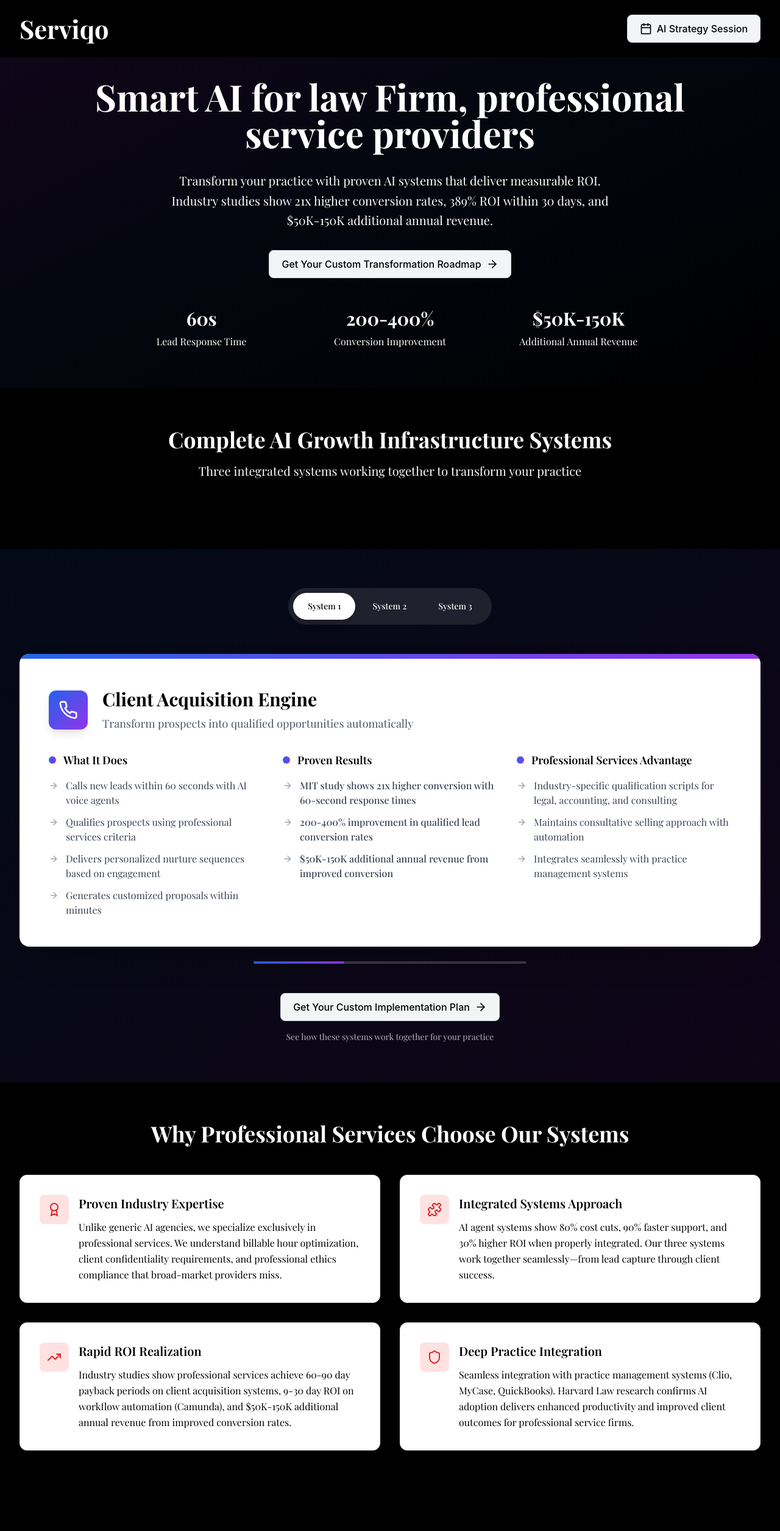
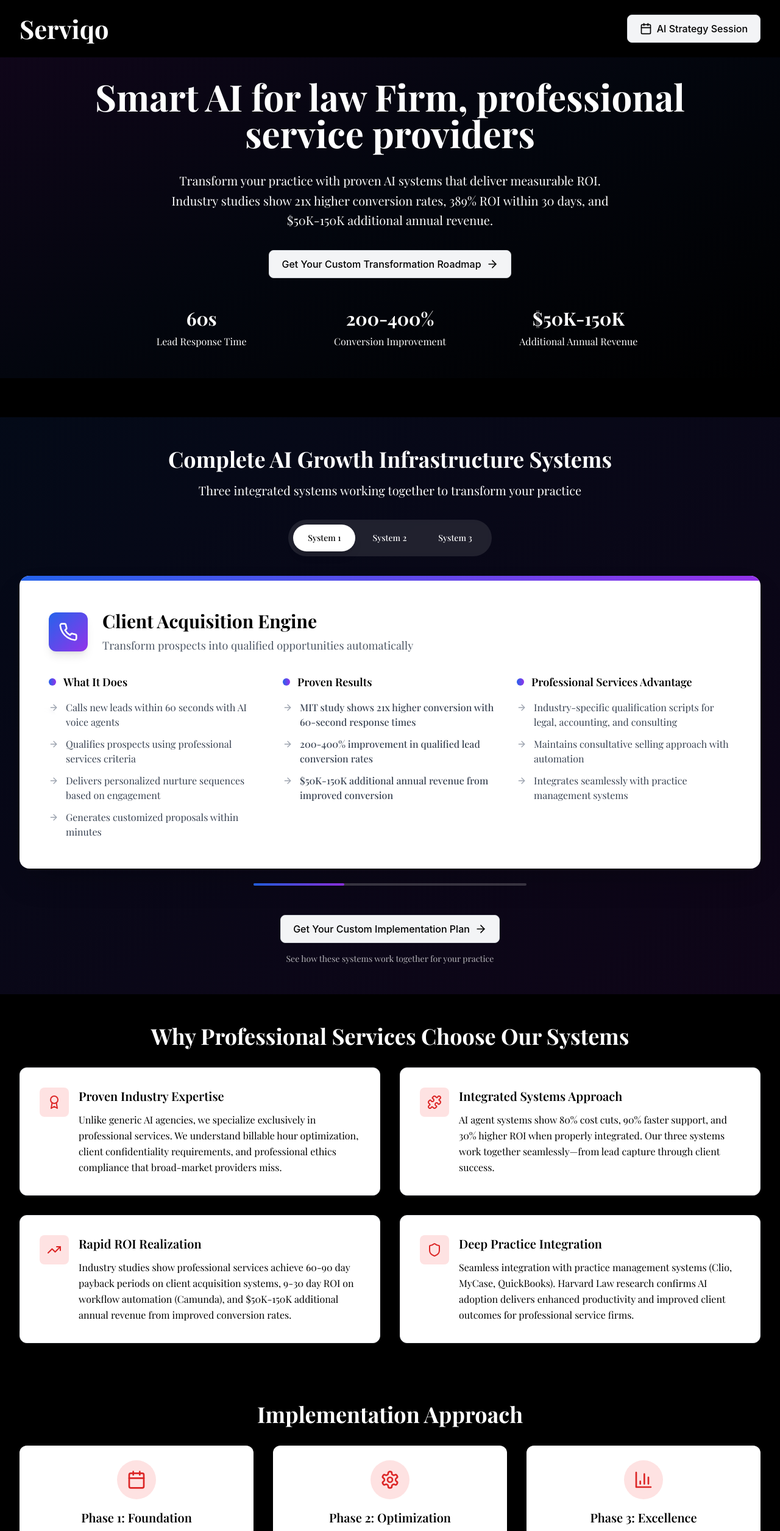
Before and after one commit to bolaServico/Servicobola, a React (Vite) app: page / in a window 1280 px wide. Shown: the top 2510 px of the page at 61% size. Built offline with nearby package versions, Linux system fonts and the light colour scheme.

Commit message:
Move headings to SystemsCarousel and improve layout

```diff
--- a/src/components/CaseStudiesSection.tsx
+++ b/src/components/CaseStudiesSection.tsx
@@ -46,9 +46,9 @@ const CaseStudiesSection: React.FC<CaseStudiesSectionProps> = ({ isDarkMode }) =
   ];
 
   return (
-    <section className="py-16 bg-black">
+    <section className="py-12 bg-black">
       <div className="max-w-7xl mx-auto px-4 sm:px-6 lg:px-8">
-        <div className="text-center mb-12">
+        <div className="text-center mb-8">
           <h2 className="text-3xl md:text-4xl font-bold mb-4 text-white transition-colors duration-300" style={{ fontFamily: "'Playfair Display', Georgia, 'Times New Roman', serif" }}>
             Proven ROI from Industry Leaders
           </h2>
--- a/src/components/FinalCTA.tsx
+++ b/src/components/FinalCTA.tsx
@@ -8,7 +8,7 @@ interface FinalCTAProps {
 
 const FinalCTA: React.FC<FinalCTAProps> = ({ onBookingClick, isDarkMode }) => {
   return (
-    <section className="py-16 bg-black">
+    <section className="py-12 bg-black">
       <div className="max-w-4xl mx-auto px-4 sm:px-6 lg:px-8 text-center">
         <h2 className="text-3xl md:text-4xl font-bold mb-6 text-white transition-colors duration-300" style={{ fontFamily: "'Playfair Display', Georgia, 'Times New Roman', serif" }}>
           Ready to Transform Your Practice?
--- a/src/components/Hero.tsx
+++ b/src/components/Hero.tsx
@@ -8,7 +8,7 @@ interface HeroProps {
 
 const Hero: React.FC<HeroProps> = ({ onBookingClick, isDarkMode }) => {
   return (
-    <section className="pt-32 pb-16 relative overflow-hidden bg-black">
+    <section className="pt-32 pb-12 relative overflow-hidden bg-black">
       <div className="absolute inset-0 bg-gradient-to-br from-purple-900/20 via-blue-900/10 to-transparent"></div>
       <div className="max-w-7xl mx-auto px-4 sm:px-6 lg:px-8 relative">
         <div className="text-center">
@@ -32,7 +32,7 @@ const Hero: React.FC<HeroProps> = ({ onBookingClick, isDarkMode }) => {
               <ArrowRight className="ml-2 w-5 h-5" />
             </button>
           </div>
-          <div className="grid grid-cols-1 md:grid-cols-3 gap-8 max-w-4xl mx-auto mt-8">
+          <div className="grid grid-cols-1 md:grid-cols-3 gap-8 max-w-4xl mx-auto mt-12">
             <div className="text-center">
               <div className="text-3xl font-bold mb-2 text-white transition-colors duration-300" style={{ fontFamily: "'Playfair Display', Georgia, 'Times New Roman', serif" }}>60s</div>
               <div className="text-white transition-colors duration-300" style={{ fontFamily: "'Playfair Display', Georgia, 'Times New Roman', serif" }}>Lead Response Time</div>
--- a/src/components/ImplementationSection.tsx
+++ b/src/components/ImplementationSection.tsx
@@ -36,9 +36,9 @@ const ImplementationSection: React.FC<ImplementationSectionProps> = ({ isDarkMod
   ];
 
   return (
-    <section className="py-16 bg-black">
+    <section className="py-12 bg-black">
       <div className="max-w-7xl mx-auto px-4 sm:px-6 lg:px-8">
-        <div className="text-center mb-12">
+        <div className="text-center mb-8">
           <h2 className="text-3xl md:text-4xl font-bold mb-4 text-white transition-colors duration-300" style={{ fontFamily: "'Playfair Display', Georgia, 'Times New Roman', serif" }}>
             Implementation Approach
           </h2>
--- a/src/components/SystemsCarousel.tsx
+++ b/src/components/SystemsCarousel.tsx
@@ -137,16 +137,25 @@ const SystemsCarousel: React.FC<SystemsCarouselProps> = ({ onBookingClick, isDar
   const currentSystem = systems[currentSlide];
 
   return (
-    <section className="py-16 bg-black relative overflow-hidden">
+    <section className="py-12 bg-black relative overflow-hidden">
       {/* Background gradient animation */}
       <div className="absolute inset-0 opacity-10">
         <div className={`absolute inset-0 bg-gradient-to-br ${currentSystem.color} transition-all duration-1000 ease-in-out`} />
       </div>
 
       <div className="max-w-7xl mx-auto px-4 sm:px-6 lg:px-8 relative z-10">
+        {/* Main Headings */}
+        <div className="text-center mb-8">
+          <h2 className="text-3xl md:text-4xl font-bold mb-4 text-white transition-colors duration-300" style={{ fontFamily: "'Playfair Display', Georgia, 'Times New Roman', serif" }}>
+            Complete AI Growth Infrastructure Systems
+          </h2>
+          <p className="text-xl max-w-3xl mx-auto leading-relaxed text-white transition-colors duration-300" style={{ fontFamily: "'Playfair Display', Georgia, 'Times New Roman', serif" }}>
+            Three integrated systems working together to transform your practice
+          </p>
+        </div>
 
-        {/* Navigation Menu */}
-        <div className="text-center mb-12">
+        {/* System Navigation Menu */}
+        <div className="text-center mb-8">
           <nav className="inline-flex items-center space-x-1 bg-white/10 backdrop-blur-sm rounded-full p-2">
             {menuItems.map((system) => (
               <button
--- a/src/components/SystemsSection.tsx
+++ b/src/components/SystemsSection.tsx
@@ -7,17 +7,7 @@ interface SystemsSectionProps {
 
 const SystemsSection: React.FC<SystemsSectionProps> = ({ onBookingClick, isDarkMode }) => {
   return (
-    <section className="py-16 bg-black relative z-30">
-      <div className="max-w-7xl mx-auto px-4 sm:px-6 lg:px-8">
-        <div className="text-center mb-12">
-          <h2 className="text-3xl md:text-4xl font-bold mb-4 text-white transition-colors duration-300" style={{ fontFamily: "'Playfair Display', Georgia, 'Times New Roman', serif" }}>
-            Complete AI Growth Infrastructure Systems
-          </h2>
-          <p className="text-xl max-w-3xl mx-auto leading-relaxed text-white transition-colors duration-300" style={{ fontFamily: "'Playfair Display', Georgia, 'Times New Roman', serif" }}>
-            Three integrated systems working together to transform your practice
-          </p>
-        </div>
-      </div>
+    <section className="py-8 bg-black relative z-30">
     </section>
   );
 };
--- a/src/components/WhyChooseSection.tsx
+++ b/src/components/WhyChooseSection.tsx
@@ -30,9 +30,9 @@ const WhyChooseSection: React.FC<WhyChooseSectionProps> = ({ isDarkMode }) => {
   ];
 
   return (
-    <section className="py-16 bg-black">
+    <section className="py-12 bg-black">
       <div className="max-w-7xl mx-auto px-4 sm:px-6 lg:px-8">
-        <div className="text-center mb-12">
+        <div className="text-center mb-8">
           <h2 className="text-3xl md:text-4xl font-bold mb-4 text-white transition-colors duration-300" style={{ fontFamily: "'Playfair Display', Georgia, 'Times New Roman', serif" }}>
             Why Professional Services Choose Our Systems
           </h2>
```
